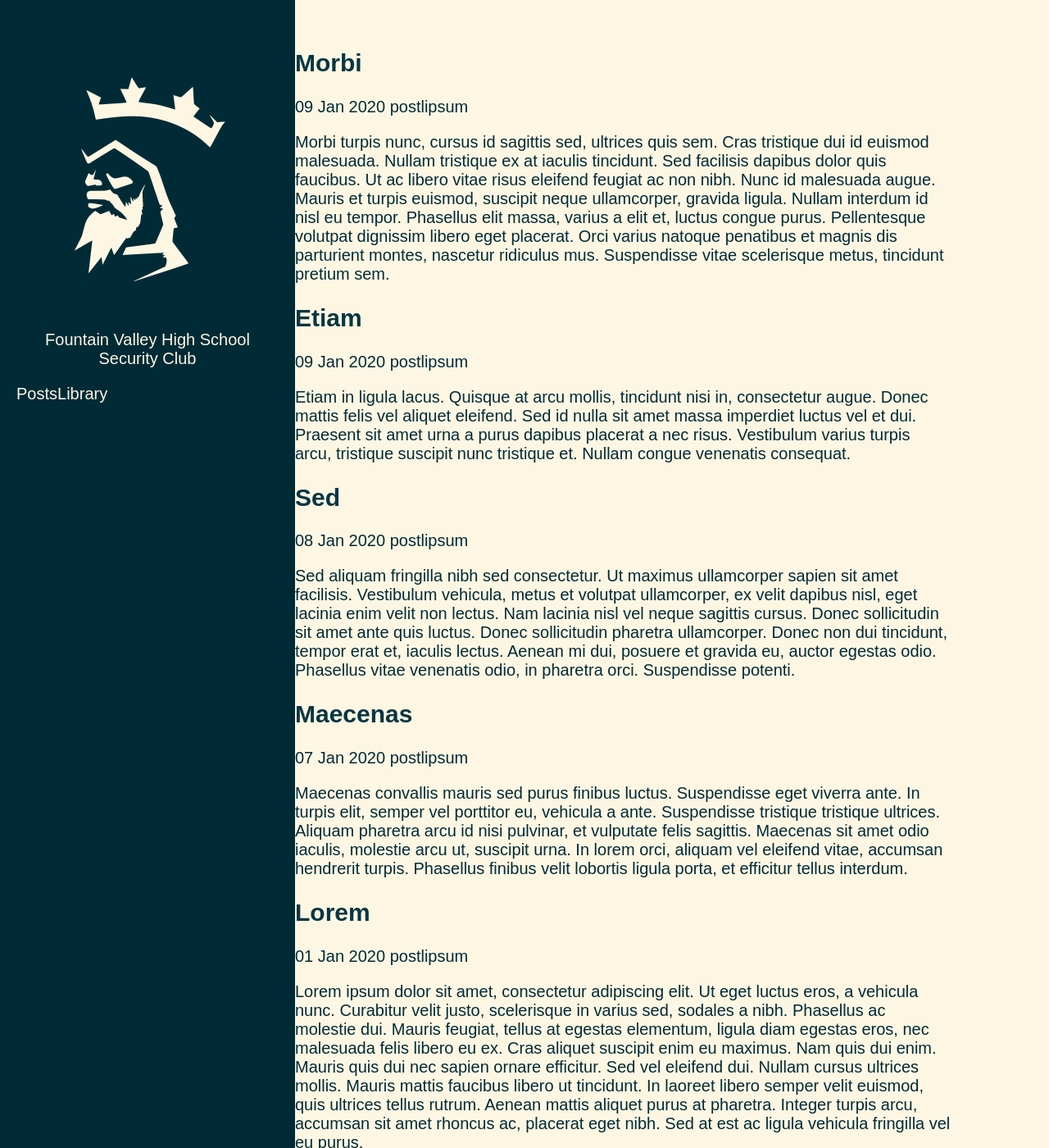
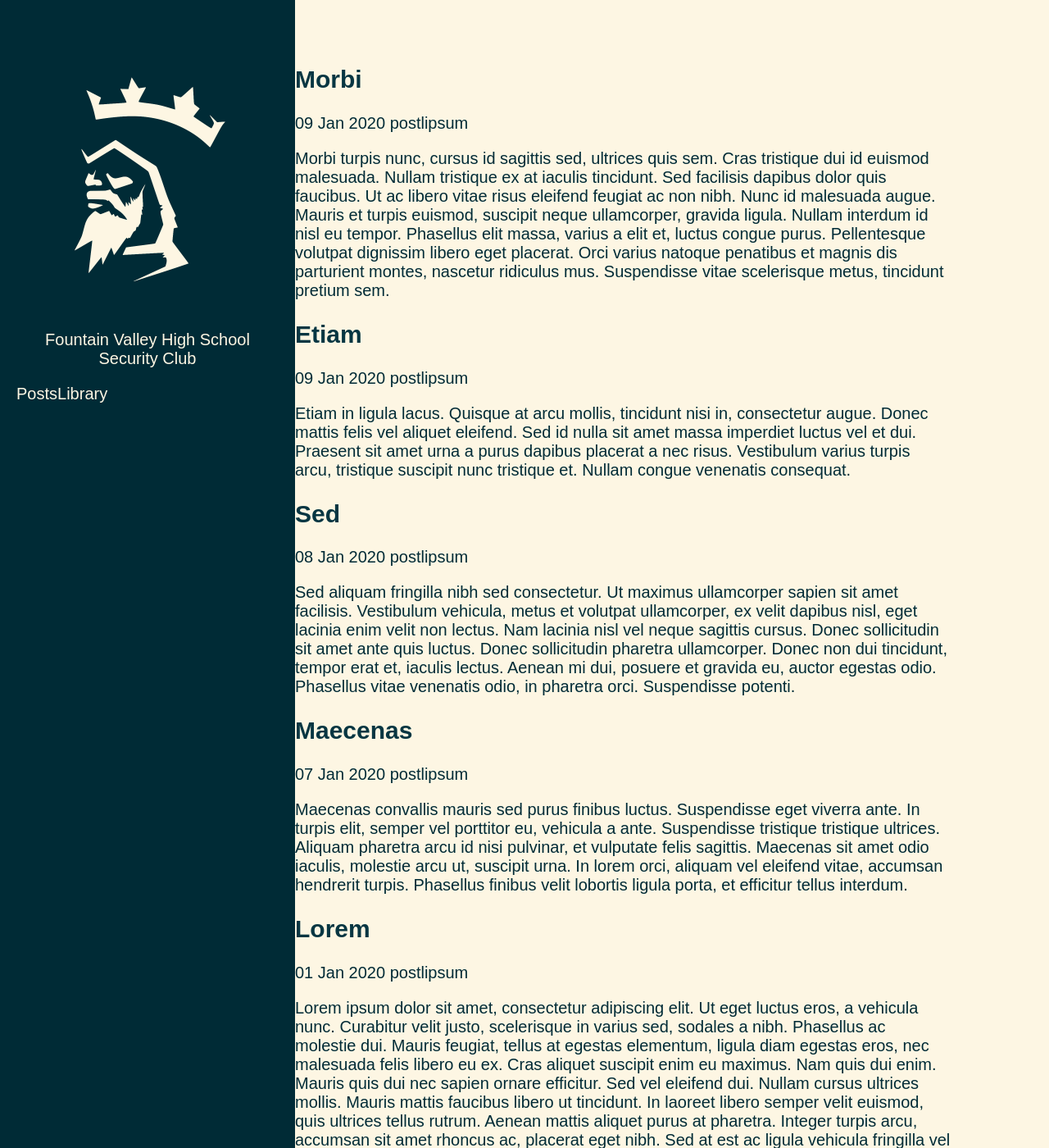
Before and after one commit to FVHSsec/fvhssec.github.io, a Jekyll site: the page built from index.md, in a window 1280 px wide and 1400 px high. Shown: the whole window at 82% size. Built offline with Jekyll 4.4.1, drawn with Linux system fonts in a browser that asks for light colours.

Commit message:
Content Margin Updated

```diff
--- a/assets/css/main.css
+++ b/assets/css/main.css
@@ -39,7 +39,7 @@
 }
 
 .content {
-    margin : 3em;
+    margin : 4em;
     color : var(--sol-base03);
 }
 
```
